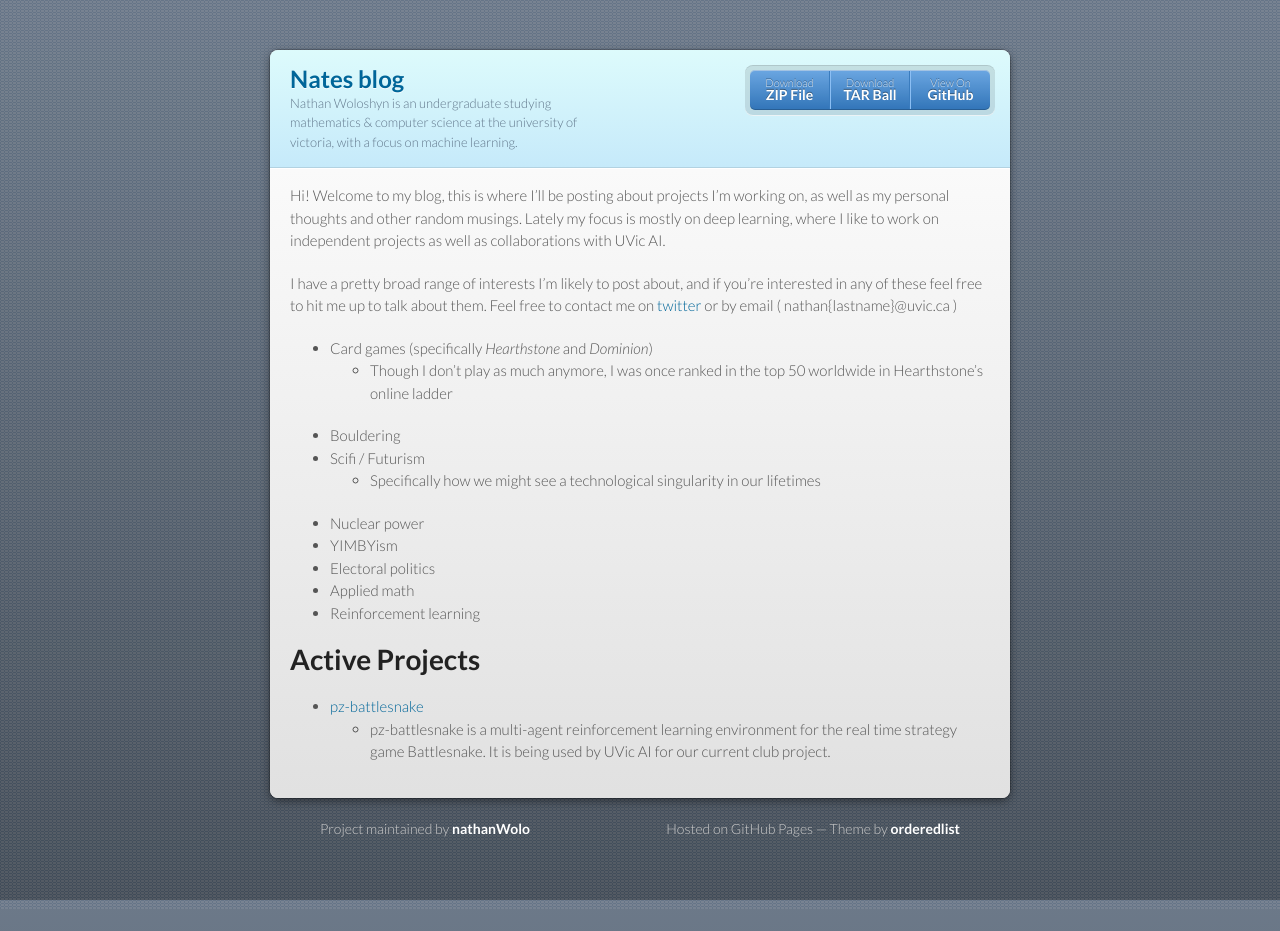
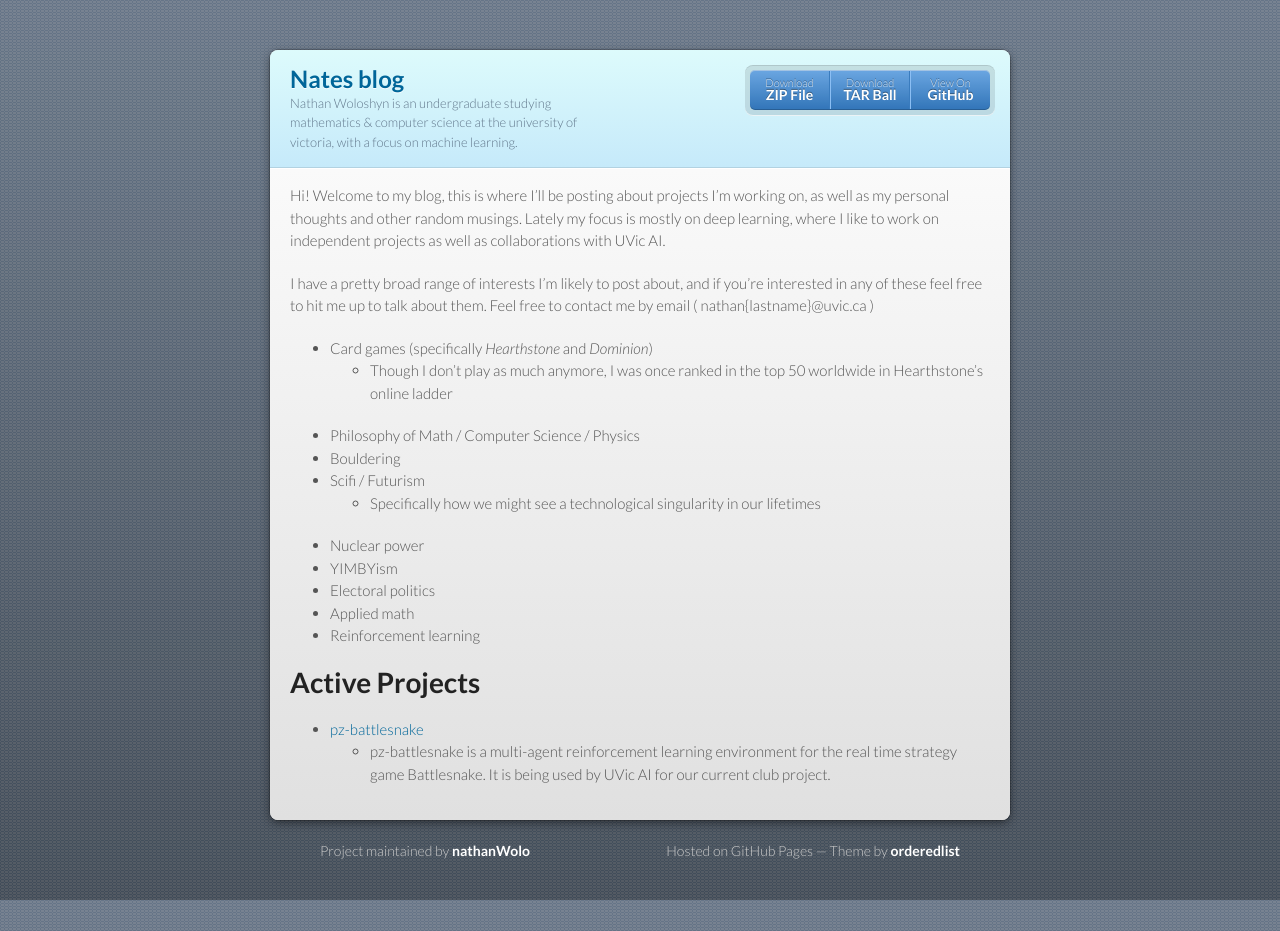
Before and after one commit to nathanWolo/blog, a Jekyll site: the page built from index.md, in a window 1280 px wide. Built offline with Jekyll 4.4.1, drawn with Linux system fonts in a browser that asks for light colours; before the commit the page ends 909 px from its top, so only the background shows below that.

Commit message:
removed twitter

```diff
--- a/index.md
+++ b/index.md
@@ -8,11 +8,12 @@ Lately my focus is mostly on deep learning, where I like to work on independent
 <!-- [Link to another page](./another-page.html). -->
 
 I have a pretty broad range of interests I'm likely to post about, and if you're interested in any of these feel free to hit me up to talk about them.
-Feel free to contact me on <a href="https://twitter.com/weaponofkill">twitter </a> or by email ( nathan{lastname}@uvic.ca )
+Feel free to contact me by email ( nathan{lastname}@uvic.ca )
 *   Card games (specifically *Hearthstone* and *Dominion*)
     <ul>
       <li>Though I don’t play as much anymore, I was once ranked in the top 50 worldwide in Hearthstone’s online ladder</li>
     </ul>
+*   Philosophy of Math / Computer Science / Physics
 *   Bouldering
 *   Scifi / Futurism
     <ul>
```
